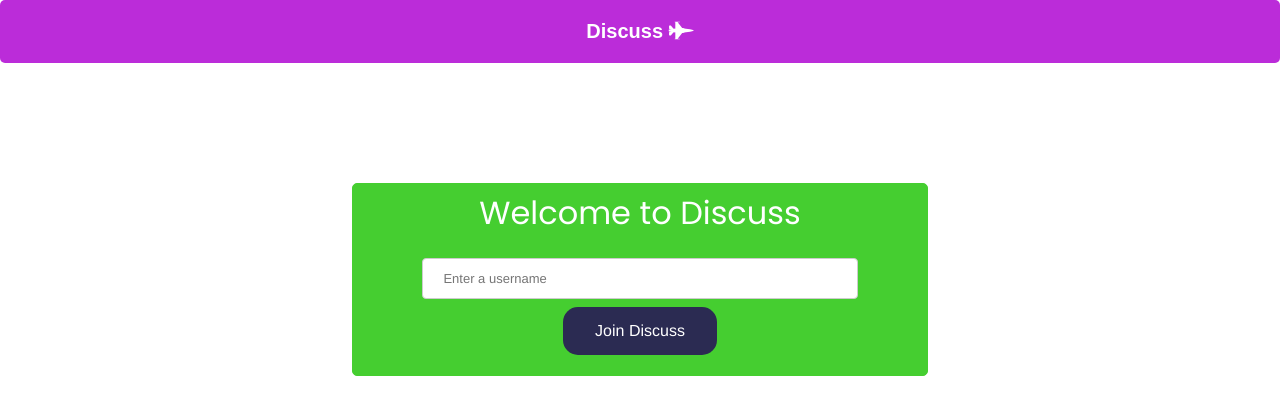
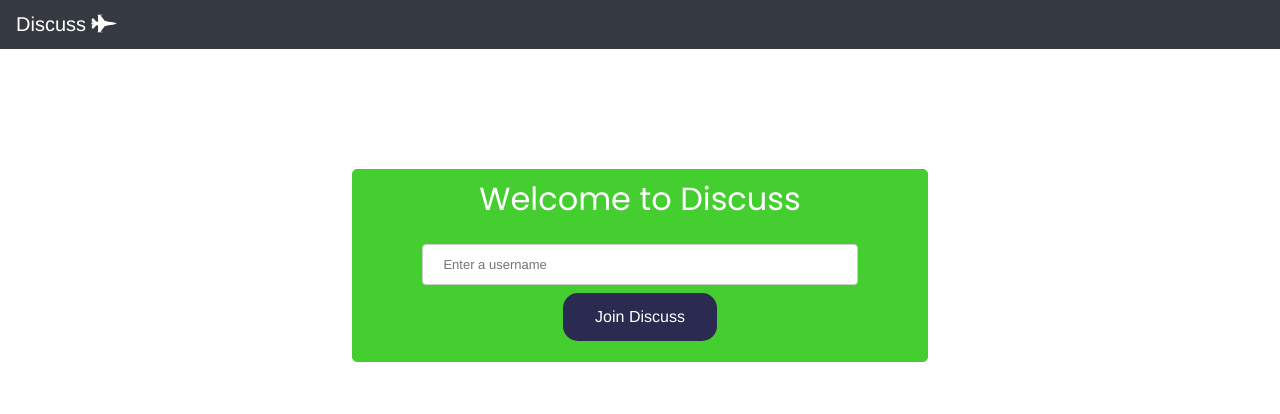
Before and after one commit to iathul/Discuss, a website: page public/index.html in a window 1280 px wide. Drawn offline with nearby package versions, Linux system fonts and the light colour scheme.

Commit message:
Simple updates in navbar

```diff
--- a/app.js
+++ b/app.js
@@ -4,6 +4,7 @@ const http     = require('http')
 const socketio = require('socket.io')
 const server   = http.createServer(app);
 const io       = socketio(server)
+
 app.use(express.static('public'));
 
 app.get('/',(req,res)=>{
--- a/package.json
+++ b/package.json
@@ -10,6 +10,7 @@
   "license": "MIT",
   "dependencies": {
     "express": "^4.17.1",
+    "moment": "^2.24.0",
     "socket.io": "^2.3.0"
   },
   "devDependencies": {
--- a/public/css/style1.css
+++ b/public/css/style1.css
@@ -6,6 +6,15 @@
 body {
     font: 13px Helvetica, Arial;
 
+}
+
+.navbar-brand{
+    font-family: 'poppins';
+    font-style: normal;
+    text-align: center;
+    color: #FFFFFF;
+    font-size: 20px;
+    font-weight: bold;
 }
 
 .header {
--- a/public/index.html
+++ b/public/index.html
@@ -19,11 +19,26 @@
   <title> Discuss </title>
   </head>
   <body>
-    <div class="header">
+    <!--<div class="header">
       <div class="appname">
         Discuss <i class="fas fa-fighter-jet"></i>
       </div>
-    </div>
+    </div>-->
+    <nav class="navbar navbar-expand-lg navbar-dark bg-dark">
+      <a class="navbar-brand" href="#"> Discuss <i class="fas fa-fighter-jet"></i>  </a>
+      <!--<button class="navbar-toggler" type="button" data-toggle="collapse" data-target="#navbarSupportedContent" aria-controls="navbarSupportedContent" aria-expanded="false" aria-label="Toggle navigation">
+        <span class="navbar-toggler-icon"></span>
+      </button>-->
+
+      <!--<div class="collapse navbar-collapse" id="navbarSupportedContent">
+        <ul class="navbar-nav mr-auto">
+
+        </ul>
+        <ul class="navbar-nav">
+            <a class="nav-link"> Active Users </a>
+        </ul>
+      </div>-->
+    </nav>
 
     <div class="container">
         <header class="join-header">
```
Also changed, not shown: public/chat.html (+24 -2 lines), 1 other file.
